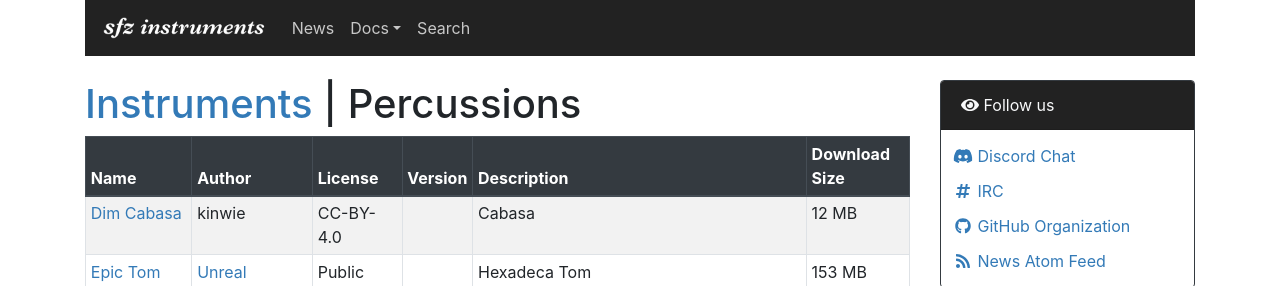
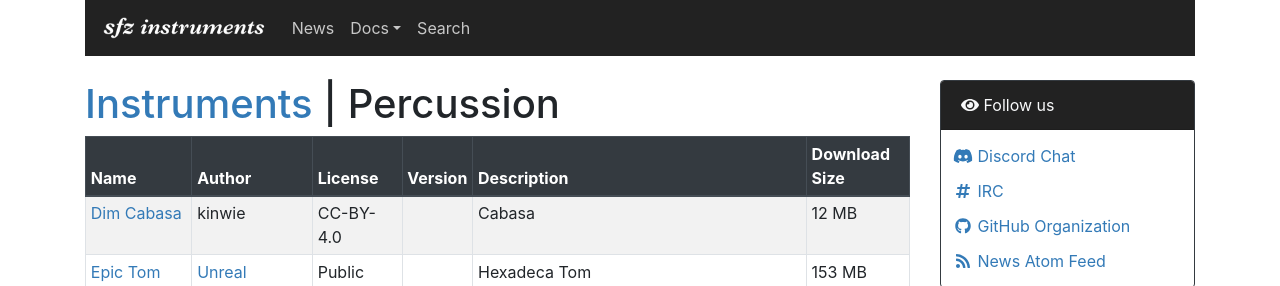
Before and after one commit to sfzinstruments/sfzinstruments.github.io, a Jekyll site: the page built from percussion/index.md, in a window 1280 px wide. Shown: the top 286 px of the page. Built offline with Jekyll 4.4.1, drawn with Linux system fonts in a browser that asks for light colours; nearby versions of some CDN libraries.

Commit message:
Rename category 'Percussions' to 'Percussion'
Signed-off-by: Christopher Arndt <chris@chrisarndt.de>

```diff
--- a/_data/sfz/instruments.yml
+++ b/_data/sfz/instruments.yml
@@ -421,8 +421,8 @@ categories:
       size:   "360 KB"
       short_description: ""
 
-- name: "Percussions"
-  page: "percussions"
+- name: "Percussion"
+  page: "percussion"
   instruments:
   - name:    "Dim Cabasa"
     page:    "dim_cabasa"
--- a/percussions/index.md
+++ b/percussion/index.md
@@ -1,5 +1,5 @@
 ---
-title:  "Percussions"
+title:  "Percussion"
 layout: "no_title"
 ---
 {%-comment-%} See https://sfzinstruments.github.io/docs/adding-instruments {%-endcomment-%}
```
Also changed, not shown: percussion/dim_cabasa.md (renamed from percussions/dim_cabasa.md), percussion/epic_tom.md (renamed from percussions/epic_tom.md), percussion/gogodze_phu_vol_i.md (renamed from percussions/gogodze_phu_vol_i.md), percussion/kitchen_x.md (renamed from percussions/kitchen_x.md), percussion/wind_chime.md (renamed from percussions/wind_chime.md).
